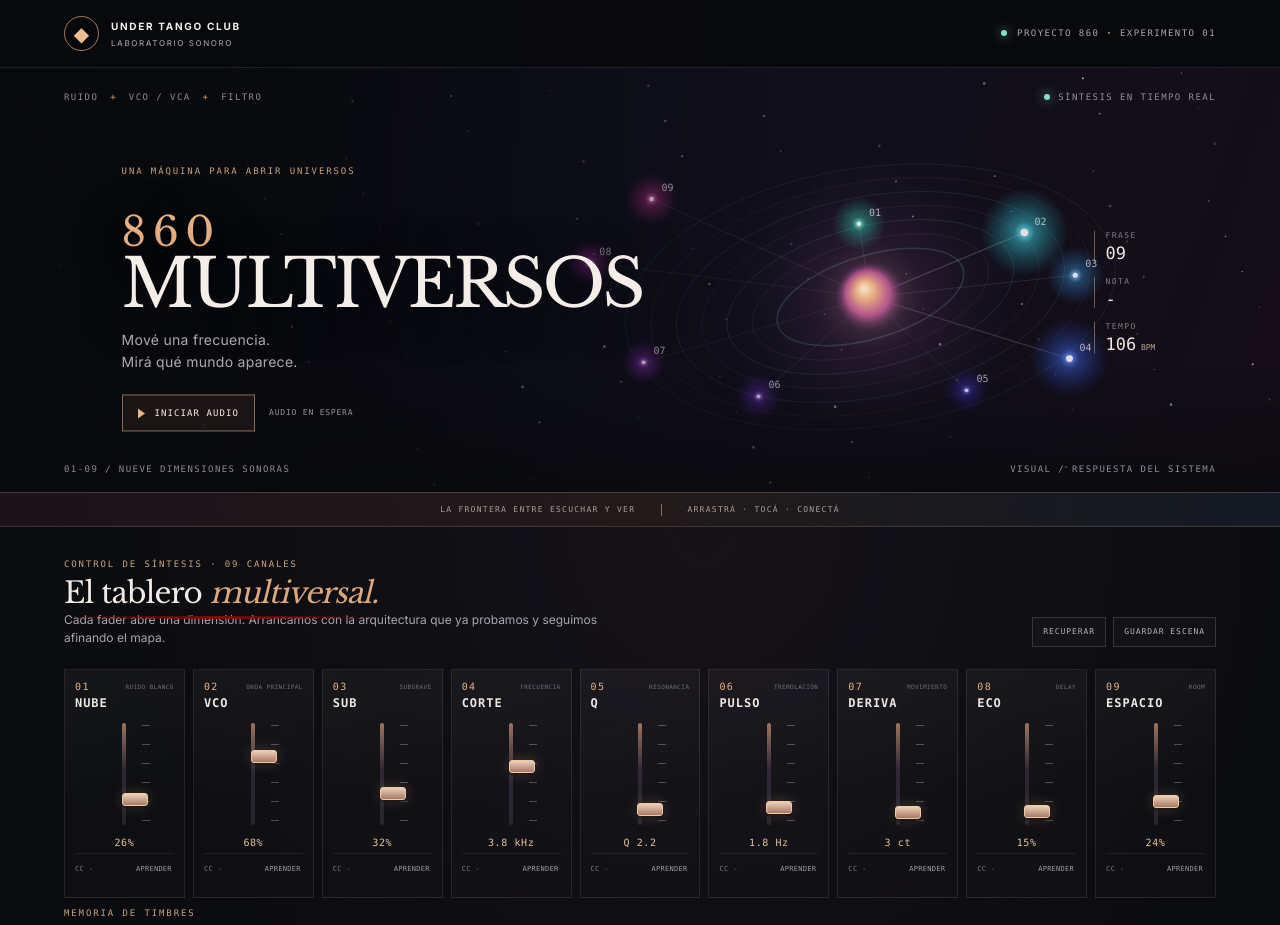
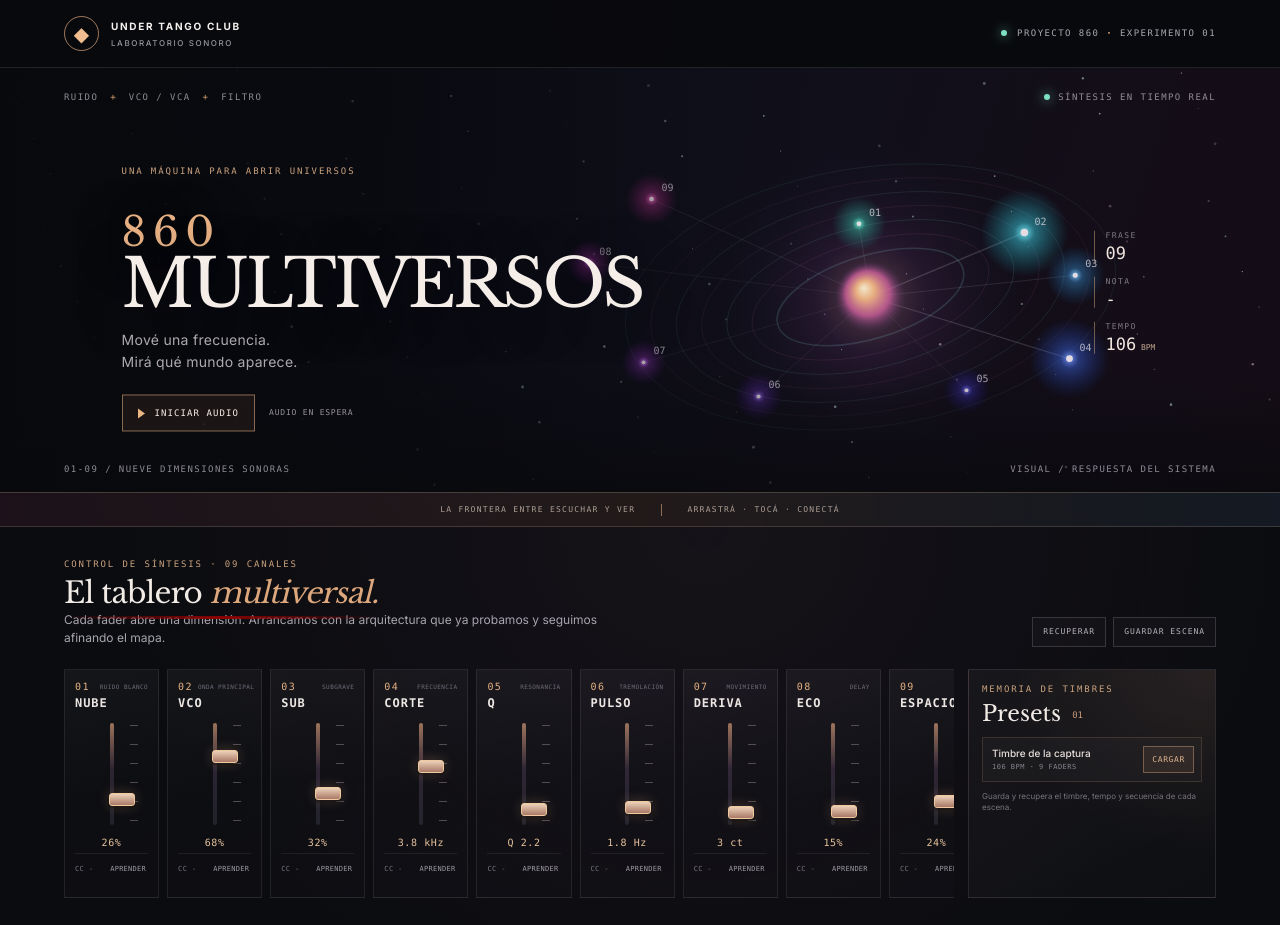
Before and after one commit to O-UnderTango-Club/UnderTangoWEBNextJS, a Next.js app: page /860-multiversos in a window 1280 px wide. Shown: the top 925 px of the page. Built offline with nearby package versions, Linux system fonts and the light colour scheme.

Commit message:
Style the 860 scene preset panel

```diff
--- a/app/860-multiversos/page.module.css
+++ b/app/860-multiversos/page.module.css
@@ -363,13 +363,167 @@
   font: 8px ui-monospace, SFMono-Regular, Menlo, monospace;
 }
 
-.channelScroller {
+.controlBay {
   max-width: 1420px;
   margin: 0 auto;
+  display: grid;
+  grid-template-columns: minmax(0, 1fr) 248px;
+  align-items: start;
+  gap: 14px;
+}
+
+.channelScroller {
+  min-width: 0;
+  max-width: none;
+  margin: 0;
   overflow-x: auto;
   overscroll-behavior-inline: contain;
   scrollbar-color: rgba(214, 155, 118, 0.38) rgba(255, 255, 255, 0.04);
   scrollbar-width: thin;
+}
+
+.presetPanel {
+  min-width: 0;
+  min-height: 229px;
+  padding: 13px;
+  border: 1px solid rgba(216, 206, 216, 0.12);
+  background:
+    radial-gradient(ellipse at 100% 0%, rgba(203, 143, 110, 0.11), transparent 58%),
+    linear-gradient(155deg, rgba(255, 255, 255, 0.035), rgba(255, 255, 255, 0.012));
+}
+
+.presetHeader {
+  display: flex;
+  align-items: flex-start;
+  justify-content: space-between;
+  margin-bottom: 12px;
+}
+
+.presetHeader .eyebrow {
+  margin-bottom: 5px;
+}
+
+.presetHeader h3 {
+  margin: 0;
+  color: #f1eae5;
+  font: 400 22px/1.05 var(--font-undertango-editorial), Georgia, serif;
+}
+
+.presetHeader h3 span {
+  margin-left: 5px;
+  color: #c99877;
+  font: 9px ui-monospace, SFMono-Regular, Menlo, monospace;
+  vertical-align: middle;
+}
+
+.presetList {
+  display: grid;
+  gap: 6px;
+  max-height: 162px;
+  overflow-y: auto;
+  scrollbar-color: rgba(214, 155, 118, 0.34) rgba(255, 255, 255, 0.035);
+  scrollbar-width: thin;
+}
+
+.presetItem {
+  min-width: 0;
+  display: flex;
+  align-items: center;
+  justify-content: space-between;
+  gap: 8px;
+  padding: 8px 7px 8px 9px;
+  border: 1px solid rgba(220, 167, 124, 0.17);
+  background: rgba(255, 255, 255, 0.025);
+}
+
+.presetItemInfo {
+  min-width: 0;
+  display: grid;
+  gap: 4px;
+}
+
+.presetItemInfo strong {
+  overflow: hidden;
+  color: #e8e0dc;
+  font: 500 10px/1.25 var(--font-undertango-sans), Arial, sans-serif;
+  text-overflow: ellipsis;
+  white-space: nowrap;
+}
+
+.presetItemInfo small {
+  color: #88838f;
+  font: 7px ui-monospace, SFMono-Regular, Menlo, monospace;
+  letter-spacing: 0.07em;
+}
+
+.presetItemInfo small i {
+  color: #c99877;
+  font-style: normal;
+}
+
+.presetLoadButton,
+.presetSaveButton {
+  flex: 0 0 auto;
+  min-height: 27px;
+  padding: 0 8px;
+  border: 1px solid rgba(220, 167, 124, 0.42);
+  background: rgba(220, 167, 124, 0.09);
+  color: #dfb58f;
+  font: 8px ui-monospace, SFMono-Regular, Menlo, monospace;
+  letter-spacing: 0.08em;
+  cursor: pointer;
+}
+
+.presetLoadButton:hover,
+.presetSaveButton:hover {
+  background: rgba(220, 167, 124, 0.2);
+}
+
+.presetForm {
+  display: grid;
+  gap: 7px;
+  margin: 0 0 10px;
+  padding: 10px;
+  border: 1px solid rgba(220, 167, 124, 0.28);
+  background: rgba(8, 9, 12, 0.72);
+}
+
+.presetForm label {
+  color: #a39ba2;
+  font: 7px ui-monospace, SFMono-Regular, Menlo, monospace;
+  letter-spacing: 0.11em;
+}
+
+.presetForm input {
+  width: 100%;
+  min-height: 33px;
+  padding: 0 9px;
+  border: 1px solid rgba(216, 206, 216, 0.2);
+  border-radius: 0;
+  outline: none;
+  background: rgba(255, 255, 255, 0.045);
+  color: #f4f0ed;
+  font: 11px var(--font-undertango-sans), Arial, sans-serif;
+}
+
+.presetForm input:focus {
+  border-color: rgba(220, 167, 124, 0.72);
+}
+
+.presetForm input::placeholder {
+  color: #716c76;
+}
+
+.presetFormActions {
+  display: flex;
+  justify-content: space-between;
+  gap: 7px;
+}
+
+.presetHint {
+  margin: 9px 0 0;
+  color: #77727d;
+  font: 8px/1.45 var(--font-undertango-sans), Arial, sans-serif;
 }
 
 .channels {
@@ -868,6 +1022,14 @@
     justify-content: flex-start;
   }
 
+  .controlBay {
+    grid-template-columns: 1fr;
+  }
+
+  .presetPanel {
+    min-height: 0;
+  }
+
   .savedMessage {
     text-align: left;
   }
@@ -994,6 +1156,14 @@
     min-width: 890px;
   }
 
+  .presetPanel {
+    padding: 12px;
+  }
+
+  .presetList {
+    max-height: 210px;
+  }
+
   .channel {
     min-height: 220px;
   }
```
